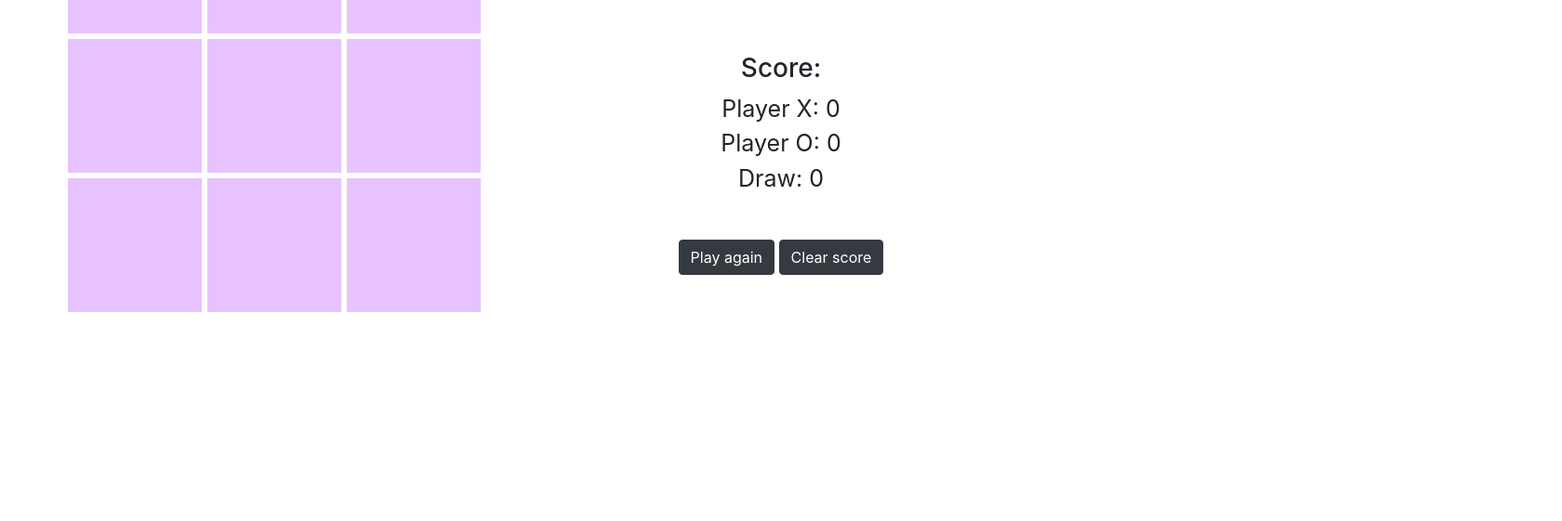
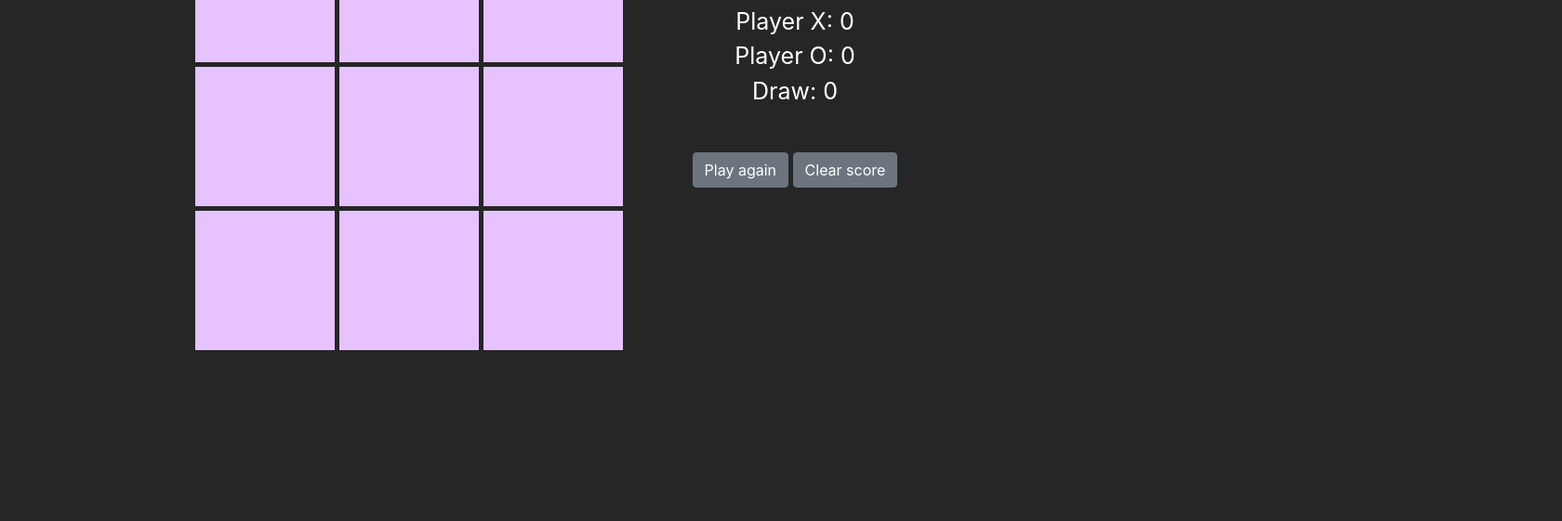
Before and after one commit to esenyil/TicTacToe, a plain HTML site: page index.html in a window 1280 px wide. Shown: the part 239-800 px from the top of the page at 93% size, 1680 px wide, since content can reach past the window. Drawn offline with nearby package versions, Linux system fonts and the light colour scheme.

Commit message:
css updated

```diff
--- a/index.html
+++ b/index.html
@@ -11,20 +11,18 @@
 </head>
 
 <body>
+	<div class="container-wrap">
 		<h1>TIC TAC TOE, 2 player</h1>
+		<div class="container">
 			<table>
-		<tbody class="container">
+				<tbody>
 					<tr class="row">
 						<td class="col" id="1">&nbsp;</td>
 						<td class="col" id="2">&nbsp;</td>
 						<td class="col" id="3">&nbsp;</td>
-			</tr>
-			<tr class="row">
 						<td class="col" id="4">&nbsp;</td>
 						<td class="col" id="5">&nbsp;</td>
 						<td class="col" id="6">&nbsp;</td>
-			</tr>
-			<tr class="row">
 						<td class="col" id="7">&nbsp;</td>
 						<td class="col" id="8">&nbsp;</td>
 						<td class="col" id="9">&nbsp;</td>
@@ -40,8 +38,10 @@
 					<div class="score" id="draw"></div>
 				</div>
 				<div class="btn">
-			<button id="playAgain" class="btn btn-dark">Play again</button>
-			<button id="clear" class="btn btn-dark">Clear score</button>
+					<button id="playAgain" class="btn btn-secondary">Play again</button>
+					<button id="clear" class="btn btn-secondary">Clear score</button>
+				</div>
+			</div>
 		</div>
 	</div>
 </body>
--- a/main.js
+++ b/main.js
@@ -23,7 +23,6 @@ fields = document.getElementsByTagName('td');
 console.log(fields);
 
 fieldsPlayed = [];
-
 fieldsPlayer0 = [];
 fieldsPlayer1 = [];
 
@@ -102,6 +101,7 @@ function win() {
 	) {
 		// player 0 won
 		msg.innerHTML = 'Player X won!';
+		msg.style.color = '#E6C3FF';
 		playerOneScore++;
 		gameOver();
 		gameStats();
@@ -117,12 +117,14 @@ function win() {
 	) {
 		// player 1 won
 		msg.innerHTML = 'Player O won!';
+		msg.style.color = '#E6C3FF';
 		playerTwoScore++;
 		gameOver();
 		gameStats();
 	} else if (fieldsPlayed.length == 9) {
 		//game is a draw
 		msg.innerHTML = 'It\'s a draw ';
+		msg.style.color = '#E6C3FF';
 		draw++;
 		gameOver();
 		gameStats();
@@ -134,12 +136,11 @@ function gameOver() {
 	for (let i = 0; i < fields.length; i++) {
 		fields[i].removeEventListener('click', play)
 	}
-	alert('game over');
+
 }
 
 function playAgain() {
 	// restart the game
-
 	window.location.reload(true);
 }
 
--- a/style.css
+++ b/style.css
@@ -2,6 +2,13 @@ body{
     margin: 0;
     padding: 0;
     box-sizing: border-box;
+    background-color: #262626;
+    color: white;
+}
+
+.container-wrap {
+    display: grid;
+    justify-content: center;
 }
 
 h1{
@@ -9,24 +16,26 @@ h1{
     margin-top: 40px;
 }
 
-h2{
-    margin-bottom: 100px;
-    margin-top: -120px
-}
-
-table{
+.container{
     display: grid;
-    margin-top: 40px;
+    grid-template-columns: repeat(2, auto);
+    justify-content: space-between;
+    margin-top: 60px;
 }
 
 .col{
-    background-color: rgb(230, 195, 255);
-    border: solid white 3px;
+    background-color: #E6C3FF;
+    font-size: 100px;
     text-align: center;
-    vertical-align: middle;
-    font-size: 100px;
-    max-height: 150px;
-    max-width: 150px;
+    height: 150px;
+    width: 150px;
+}
+
+.row {
+    display: grid;
+    grid-template-columns: repeat(3, auto);
+    grid-template-rows: repeat(3, auto);
+    gap: 5px;
 }
 
 .score{
@@ -34,13 +43,8 @@ table{
 }
 
 .content{
-    display: grid;
-    justify-content: center;
+    width: 400px;
     text-align: center;
-    vertical-align: middle;
-    align-items: center;
-    margin-top: -300px;
-    margin-right: -400px;
 }
 
 .btn{
```
Lines whose indentation alone changed are shown as unchanged.
